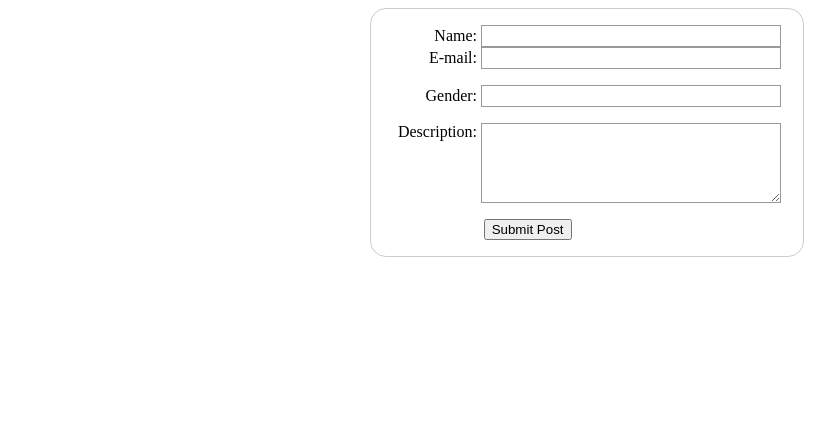
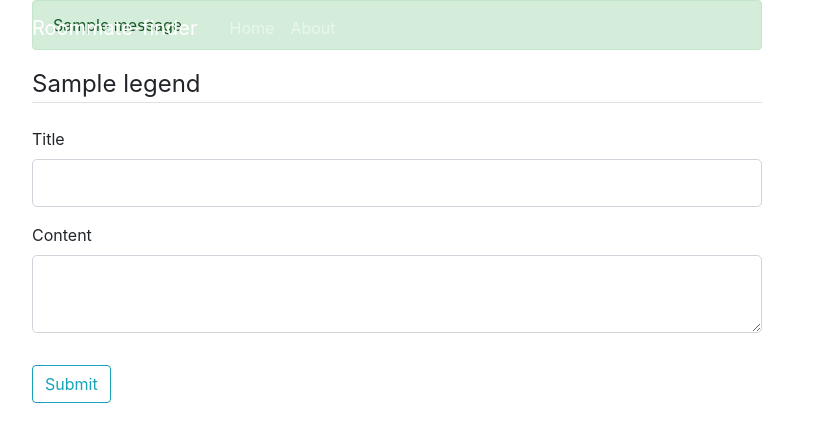
Before and after one commit to ucsb-cs48-w19/5pm-findtheroommate, a Flask app: template templates/create_post.html in a window 1280 px wide. Shown: the top 442 px of the page, without its empty margins (53-888 px from the left). Run offline with Flask 2, Linux system fonts and the light colour scheme; the template is opened without the code that fills it: most values are stand-ins (such as "Sample title", 1, 10 or a date in 2020); one stand-in notice (Sample message) is shown; form fields are guessed from the names that the template uses; some libraries are stand-ins or nearby versions.

Commit message:
updated templates

```diff
--- /dev/null
+++ b/templates/about.html
@@ -0,0 +1,4 @@
+{% extends "layout.html" %}
+{% block content %}
+    <h1>About Page</h1>
+{% endblock content %}
--- a/templates/create_post.html
+++ b/templates/create_post.html
@@ -1,92 +1,40 @@
-<!DOCTYPE html>
-<html lang="en">
-<head>
-    <meta charset="UTF-8">
-    <meta name="viewport" content="width=device-width, initial-scale=1.0">
-    <meta http-equiv="X-UA-Compatible" content="ie=edge">
-    <title>Form</title>
-    <style>
-    form {
-        /* Just to center the form on the page */
-        margin: 0 auto;
-        width: 400px;
-        /* To see the outline of the form */
-        padding: 1em;
-        border: 1px solid #CCC;
-        border-radius: 1em;
-      }
-
-      form div + div {
-        margin-top: 1em;
-      }
-
-      label {
-        /* To make sure that all labels have the same size and are properly aligned */
-        display: inline-block;
-        width: 90px;
-        text-align: right;
-      }
-
-      input, textarea {
-        /* To make sure that all text fields have the same font settings
-           By default, textareas have a monospace font */
-        font: 1em sans-serif;
-
-        /* To give the same size to all text fields */
-        width: 300px;
-        box-sizing: border-box;
-
-        /* To harmonize the look & feel of text field border */
-        border: 1px solid #999;
-      }
-
-      input:focus, textarea:focus {
-        /* To give a little highlight on active elements */
-        border-color: #000;
-      }
-
-      textarea {
-        /* To properly align multiline text fields with their labels */
-        vertical-align: top;
-
-        /* To give enough room to type some text */
-        height: 5em;
-      }
-
-      .button {
-        /* To position the buttons to the same position of the text fields */
-        padding-left: 90px; /* same size as the label elements */
-      }
-
-      button {
-        /* This extra margin represent roughly the same space as the space
-           between the labels and their text fields */
-        margin-left: .5em;
-      }
-    </style>
-</head>
-<body>
-    <form action="{{ url_for('success') }}" method="get">
-    <!--The action attribute defines the location (URL) where the form's collected data should be sent when it is submitted-->
-        <div>
-            <label for="name">Name:</label>
-            <input type="text" id="name" name="user_name">
-        <div>
-        <div>
-            <label for="mail">E-mail:</label>
-            <input type="email" id="mail" name="user_email">
-        </div>
-        <div>
-            <label for="gender">Gender:</label>
-            <input type="text" id="gender" name="user_gender">
-        </div>
-        <div>
-            <label for="description">Description:</label>
-            <textarea id="description" name="user_description"></textarea>
-        </div>
-        <div class="button">
-            <button type="submit" onclick="window.location.href='/success'">Submit Post</button>
+{% extends "layout.html" %}
+{% block content %}
+<div class="content-section">
+    <form method="POST" action="">
+        {{ form.hidden_tag() }}
+        <fieldset class="form-group">
+            <legend class="border-bottom mb-4">{{ legend }}</legend>
+            <div class="form-group">
+                {{ form.title.label(class="form-control-label") }}
+                {% if form.title.errors %}
+                    {{ form.title(class="form-control form-control-lg is-invalid") }}
+                    <div class="invalid-feedback">
+                        {% for error in form.title.errors %}
+                            <span>{{ error }}</span>
+                        {% endfor %}
+                    </div>
+                {% else %}
+                    {{ form.title(class="form-control form-control-lg") }}
+                {% endif %}
+            </div>
+            <div class="form-group">
+                {{ form.content.label(class="form-control-label") }}
+                {% if form.content.errors %}
+                    {{ form.content(class="form-control form-control-lg is-invalid") }}
+                    <div class="invalid-feedback">
+                        {% for error in form.content.errors %}
+                            <span>{{ error }}</span>
+                        {% endfor %}
+                    </div>
+                {% else %}
+                    {{ form.content(class="form-control form-control-lg") }}
+                {% endif %}
+            </div>
+        </fieldset>
+        <div class="form-group">
+            {{ form.submit(class="btn btn-outline-info") }}
         </div>
     </form>
-</body>
-</html>
+</div>
+{% endblock content %}
--- /dev/null
+++ b/templates/layout.html
@@ -0,0 +1,85 @@
+<!DOCTYPE html>
+<html>
+<head>
+    <!-- Required meta tags -->
+    <meta charset="utf-8">
+    <meta name="viewport" content="width=device-width, initial-scale=1, shrink-to-fit=no">
+
+    <!-- Bootstrap CSS -->
+    <link rel="stylesheet" href="https://maxcdn.bootstrapcdn.com/bootstrap/4.0.0/css/bootstrap.min.css" integrity="sha384-Gn5384xqQ1aoWXA+058RXPxPg6fy4IWvTNh0E263XmFcJlSAwiGgFAW/dAiS6JXm" crossorigin="anonymous">
+
+    <link rel="stylesheet" type="text/css" href="{{ url_for('static', filename='main.css') }}">
+
+    {% if title %}
+        <title>Roommate-finder - {{ title }}</title>
+    {% else %}
+        <title>Roommate-finder</title>
+    {% endif %}
+</head>
+<body>
+    <header class="site-header">
+      <nav class="navbar navbar-expand-md navbar-dark bg-steel fixed-top">
+        <div class="container">
+          <a class="navbar-brand mr-4" href="/">Roommate-finder</a>
+          <button class="navbar-toggler" type="button" data-toggle="collapse" data-target="#navbarToggle" aria-controls="navbarToggle" aria-expanded="false" aria-label="Toggle navigation">
+            <span class="navbar-toggler-icon"></span>
+          </button>
+          <div class="collapse navbar-collapse" id="navbarToggle">
+            <div class="navbar-nav mr-auto">
+              <a class="nav-item nav-link" href="{{ url_for('home') }}">Home</a>
+              <a class="nav-item nav-link" href="{{ url_for('about') }}">About</a>
+            </div>
+            <!-- Navbar Right Side -->
+            <div class="navbar-nav">
+              {% if current_user.is_authenticated %}
+                <a class="nav-item nav-link" href="{{ url_for('new_post') }}">New Post</a>
+                <a class="nav-item nav-link" href="{{ url_for('account') }}">Account</a>
+                <a class="nav-item nav-link" href="{{ url_for('logout') }}">Logout</a>
+              {% else %}
+                <a class="nav-item nav-link" href="{{ url_for('login') }}">Login</a>
+                <a class="nav-item nav-link" href="{{ url_for('register') }}">Register</a>
+              {% endif %}
+            </div>
+          </div>
+        </div>
+      </nav>
+    </header>
+    <main role="main" class="container">
+      <div class="row">
+        <div class="col-md-8">
+          {% with messages = get_flashed_messages(with_categories=true) %}
+            {% if messages %}
+              {% for category, message in messages %}
+                <div class="alert alert-{{ category }}">
+                  {{ message }}
+                </div>
+              {% endfor %}
+            {% endif %}
+          {% endwith %}
+          {% block content %}{% endblock %}
+        </div>
+        <div class="col-md-4">
+          <div class="content-section">
+          <!--
+            <h3>Our Sidebar</h3>
+            <p class='text-muted'>You can put any information here you'd like.
+              <ul class="list-group">
+                <li class="list-group-item list-group-item-light">Latest Posts</li>
+                <li class="list-group-item list-group-item-light">Announcements</li>
+                <li class="list-group-item list-group-item-light">Calendars</li>
+                <li class="list-group-item list-group-item-light">etc</li>
+              </ul>
+            </p>
+            -->
+          </div>
+        </div>
+      </div>
+    </main>
+
+    <!-- Optional JavaScript -->
+    <!-- jQuery first, then Popper.js, then Bootstrap JS -->
+    <script src="https://code.jquery.com/jquery-3.2.1.slim.min.js" integrity="sha384-KJ3o2DKtIkvYIK3UENzmM7KCkRr/rE9/Qpg6aAZGJwFDMVNA/GpGFF93hXpG5KkN" crossorigin="anonymous"></script>
+    <script src="https://cdnjs.cloudflare.com/ajax/libs/popper.js/1.12.9/umd/popper.min.js" integrity="sha384-ApNbgh9B+Y1QKtv3Rn7W3mgPxhU9K/ScQsAP7hUibX39j7fakFPskvXusvfa0b4Q" crossorigin="anonymous"></script>
+    <script src="https://maxcdn.bootstrapcdn.com/bootstrap/4.0.0/js/bootstrap.min.js" integrity="sha384-JZR6Spejh4U02d8jOt6vLEHfe/JQGiRRSQQxSfFWpi1MquVdAyjUar5+76PVCmYl" crossorigin="anonymous"></script>
+</body>
+</html>
```
Also changed, not shown: templates/account.html (added, +57 -0 lines), templates/hello.html (deleted, +0 -12 lines), templates/home.html (+16 -12 lines), templates/login.html (added, +52 -0 lines), templates/post.html (added, +39 -0 lines), templates/register.html (added, +72 -0 lines), templates/success.html (deleted, +0 -18 lines).
